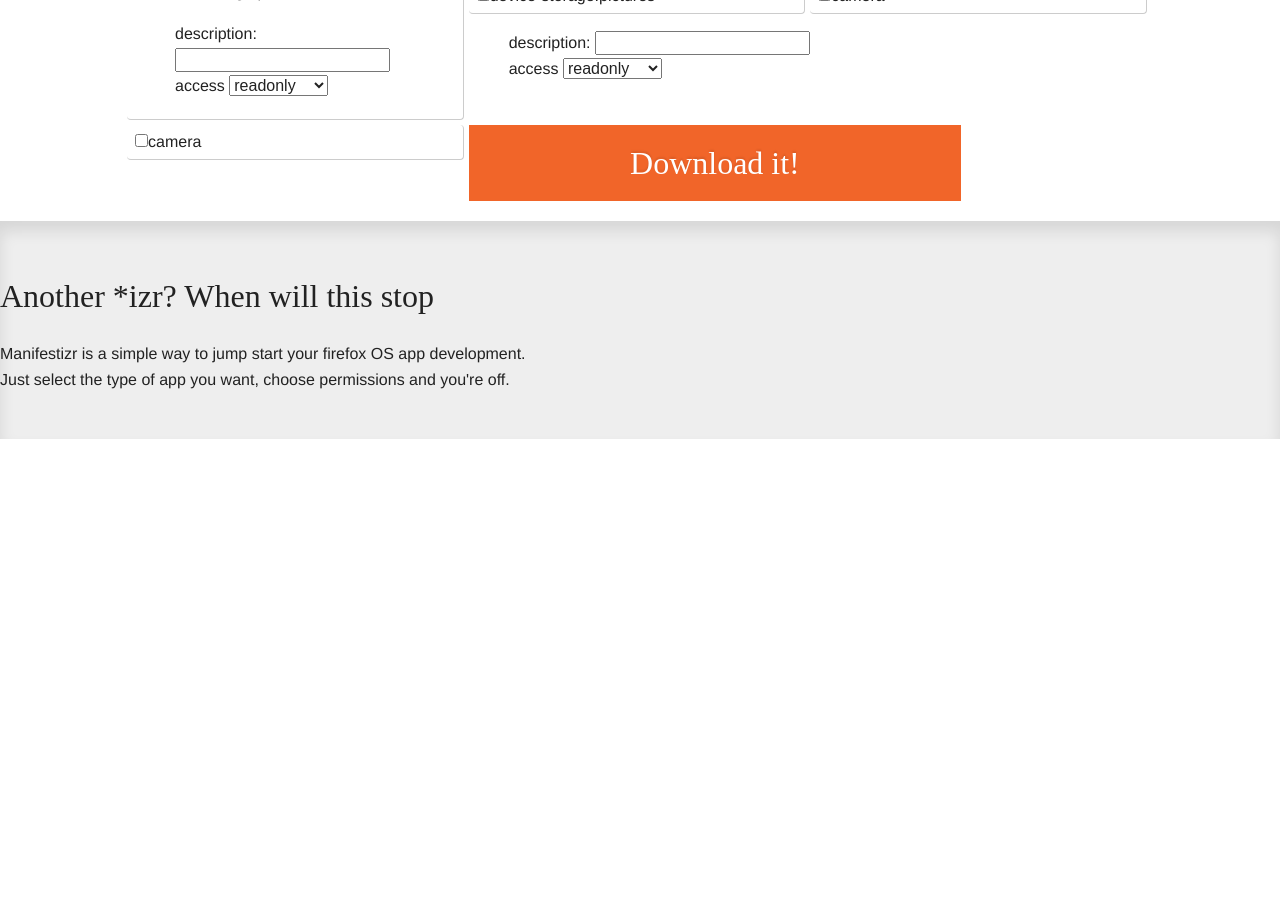
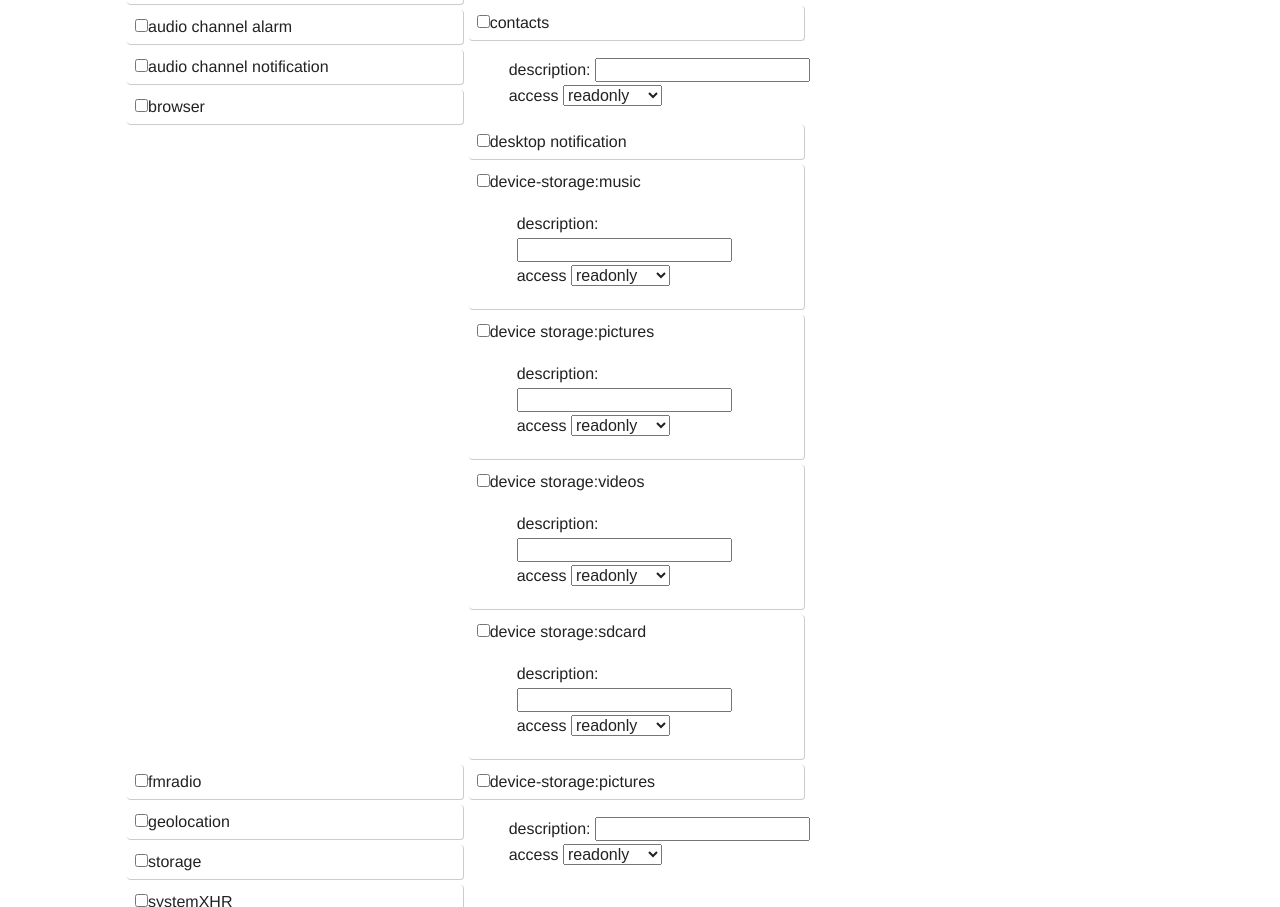
Before and after one commit to Trux/manifestizr, a plain HTML site: page index.html in a window 1280 px wide. Shown: the part 739-1646 px from the top of the page. Before the commit the page ends 1178 px from the top, so only its background shows below. Drawn offline with nearby package versions, Linux system fonts and the light colour scheme; a web font is replaced by a local one.

Commit message:
added hosted/priveleged appp permissions options

```diff
--- a/index.html
+++ b/index.html
@@ -52,15 +52,61 @@
 
                     <section>
                     <h2 class="separator">3-permissions</h2>
+                    <div class='customize-section customize-h5bp-no-title last-section'>
+                        <label>
+                            <input type="checkbox" value="alarms">alarms</input>
+                        </label>
+
+                        <label>
+                            <input type="checkbox" value="audio-channel-normal">audio channel normal</input>
+                        </label>
+
+                        <label>
+                            <input type="checkbox" value="audio-channel-content">audio channel content</input>
+                        </label>
+
+                        <label>
+                            <input type="checkbox" value="audio-channel-alarm">audio channel alarm</input>
+                        </label>
+
+                        <label>
+                            <input type="checkbox" value="audio-channel-notification">audio channel notification</input>
+                        </label>
+
+                        <label>
+                            <input type="checkbox" value="browser">browser</input>
+                        </label>
+                    </div>
+
+                    <div class='customize-section customize-h5bp-no-title customize-h5bp-no-title-middle'>
                         <h3>Hosted/privileged app permissions</h3>
-                    <div class='customize-section'>
-                        <div><label> <input type="checkbox" value="alarms">alarms</input></label>
-
-                            <label> <input type="checkbox" value="device-storage:pictures">device-storage:pictures</input>
+                        <label>
+                            <input type="checkbox" value="contacts">contacts</input>
+                        </label>
                         <ul>
                             <li>description: <input type="text"></li>
                             <li>access
-                                        <select name="access" id="camera_access">
+                            <select name="access" id="_access">
+                                <option value="readonly">readonly</option>
+                                <option value="readwrite">readwrite</option>
+                                <option value="readcreate">readcreate</option>
+                                <option value="createonly">createonly</option>
+                            </select>
+                            </li>
+                        </ul>
+
+
+
+                        <label>
+                            <input type="checkbox" value="desktop-notification">desktop notification</input>
+                        </label>
+
+                        <label>
+                            <input type="checkbox" value="device-storage:music">device-storage:music</input>
+                            <ul>
+                                <li>description: <input type="text"></li>
+                                <li>access
+                                <select name="access" id="_access">
                                     <option value="readonly">readonly</option>
                                     <option value="readwrite">readwrite</option>
                                     <option value="readcreate">readcreate</option>
@@ -69,7 +115,75 @@
                                 </li>
                             </ul>
                         </label>
+
+
+                        <label>
+                            <input type="checkbox" value="device-storage:pictures">device storage:pictures</input>
+                            <ul>
+                                <li>description: <input type="text"></li>
+                                <li>access
+                                <select name="access" id="_access">
+                                    <option value="readonly">readonly</option>
+                                    <option value="readwrite">readwrite</option>
+                                    <option value="readcreate">readcreate</option>
+                                    <option value="createonly">createonly</option>
+                                </select>
+                                </li>
+                            </ul>
+                        </label>
+
+                        <label>
+                            <input type="checkbox" value="device-storage:videos">device storage:videos</input>
+                            <ul>
+                                <li>description: <input type="text"></li>
+                                <li>access
+                                <select name="access" id="_access">
+                                    <option value="readonly">readonly</option>
+                                    <option value="readwrite">readwrite</option>
+                                    <option value="readcreate">readcreate</option>
+                                    <option value="createonly">createonly</option>
+                                </select>
+                                </li>
+                            </ul>
+                        </label>
+
+                        <label>
+                            <input type="checkbox" value="device-storage:sdcard">device storage:sdcard</input>
+                            <ul>
+                                <li>description: <input type="text"></li>
+                                <li>access
+                                <select name="access" id="_access">
+                                    <option value="readonly">readonly</option>
+                                    <option value="readwrite">readwrite</option>
+                                    <option value="readcreate">readcreate</option>
+                                    <option value="createonly">createonly</option>
+                                </select>
+                                </li>
+                            </ul>
+                        </label>
+
                     </div>
+
+                    <div class='customize-section customize-h5bp-no-title'>
+                         <label>
+                            <input type="checkbox" value="fmradio">fmradio</input>
+                        </label>
+
+                        <label>
+                            <input type="checkbox" value="geolocation">geolocation</input>
+                        </label>
+
+                        <label>
+                            <input type="checkbox" value="storage">storage</input>
+                        </label>
+
+                        <label>
+                            <input type="checkbox" value="systemXHR">systemXHR</input>
+                        </label>
+
+                        <label>
+                            <input type="checkbox" value="tcp-socket">tcp-socket</input>
+                        </label>
                     </div>
 
                     <h3>Certified app permissions</h3>
```
Lines whose indentation alone changed are shown as unchanged.
